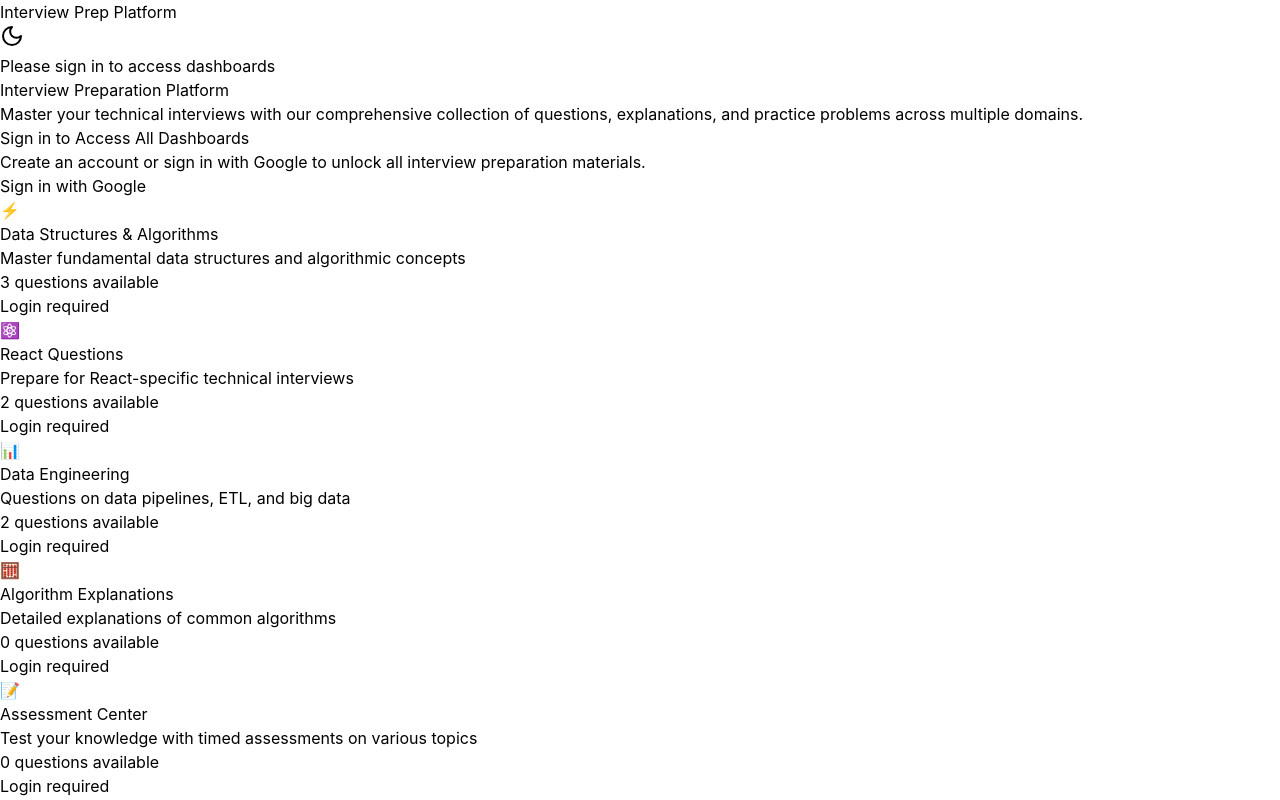
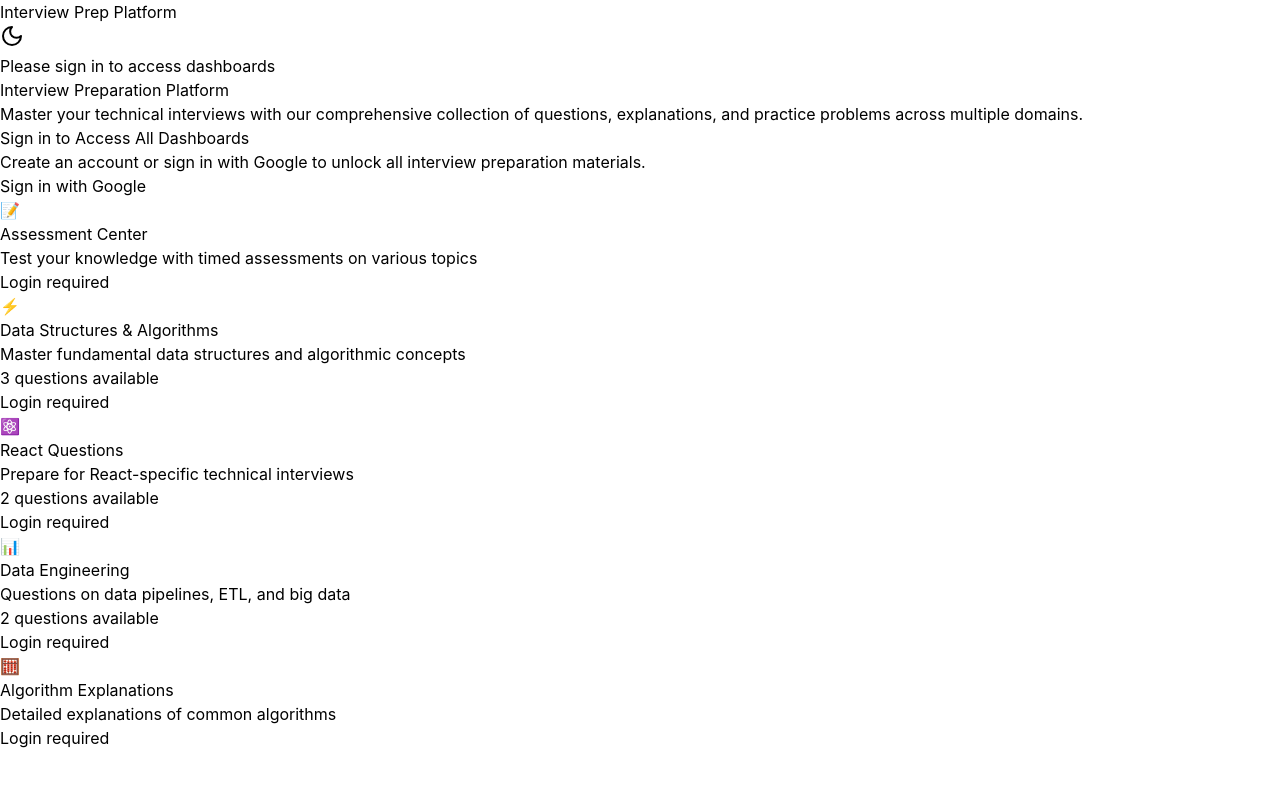
Before and after one commit to williampepple1/interview-prepman, a React (Vite) app: page / in a window 1280 px wide. Built offline with nearby package versions, Linux system fonts and the light colour scheme; no server answers.

Commit message:
Fix dashboard questions display and reorder assessments
Update DashboardCard to only show question count if greater than zero. Move 'Assessment Center' to the top of the dashboards array in Home.tsx for improved visibility.

```diff
--- a/src/components/DashboardCard.tsx
+++ b/src/components/DashboardCard.tsx
@@ -24,7 +24,7 @@
 
       <div className="flex items-center justify-between">
         <div className="text-sm text-gray-500 dark:text-gray-400 transition-colors duration-200">
-          {dashboard.questions.length} questions available
+          {dashboard.questions.length > 0 && `${dashboard.questions.length} questions available`}
         </div>
         {!isAuthenticated && (
           <div className="text-xs text-red-500 dark:text-red-400 font-medium transition-colors duration-200">
--- a/src/pages/Home.tsx
+++ b/src/pages/Home.tsx
@@ -8,6 +8,15 @@
   const { user, signInWithGoogle } = useAuth();
 
   const dashboards = [
+
+    {
+      id: 'assessments',
+      title: 'Assessment Center',
+      description: 'Test your knowledge with timed assessments on various topics',
+      icon: '📝',
+      route: '/assessments',
+      questions: [] // Assessments have their own structure
+    },
     {
       ...DASHBOARD_CONFIGS.dsa,
       questions: dsaQuestions
@@ -23,14 +32,6 @@
     {
       ...DASHBOARD_CONFIGS.algorithms,
       questions: [] // Algorithm explanations don't use the same question structure
-    },
-    {
-      id: 'assessments',
-      title: 'Assessment Center',
-      description: 'Test your knowledge with timed assessments on various topics',
-      icon: '📝',
-      route: '/assessments',
-      questions: [] // Assessments have their own structure
     }
   ];
 
```
